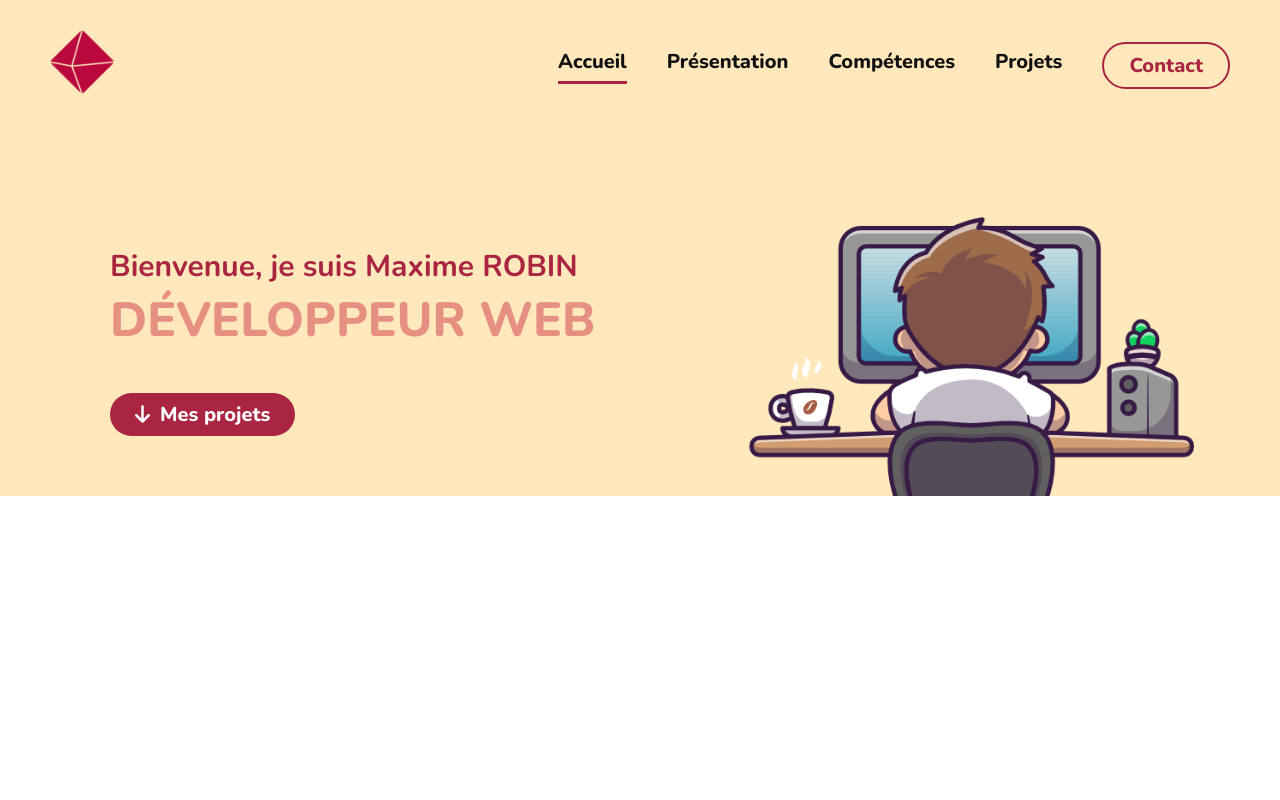
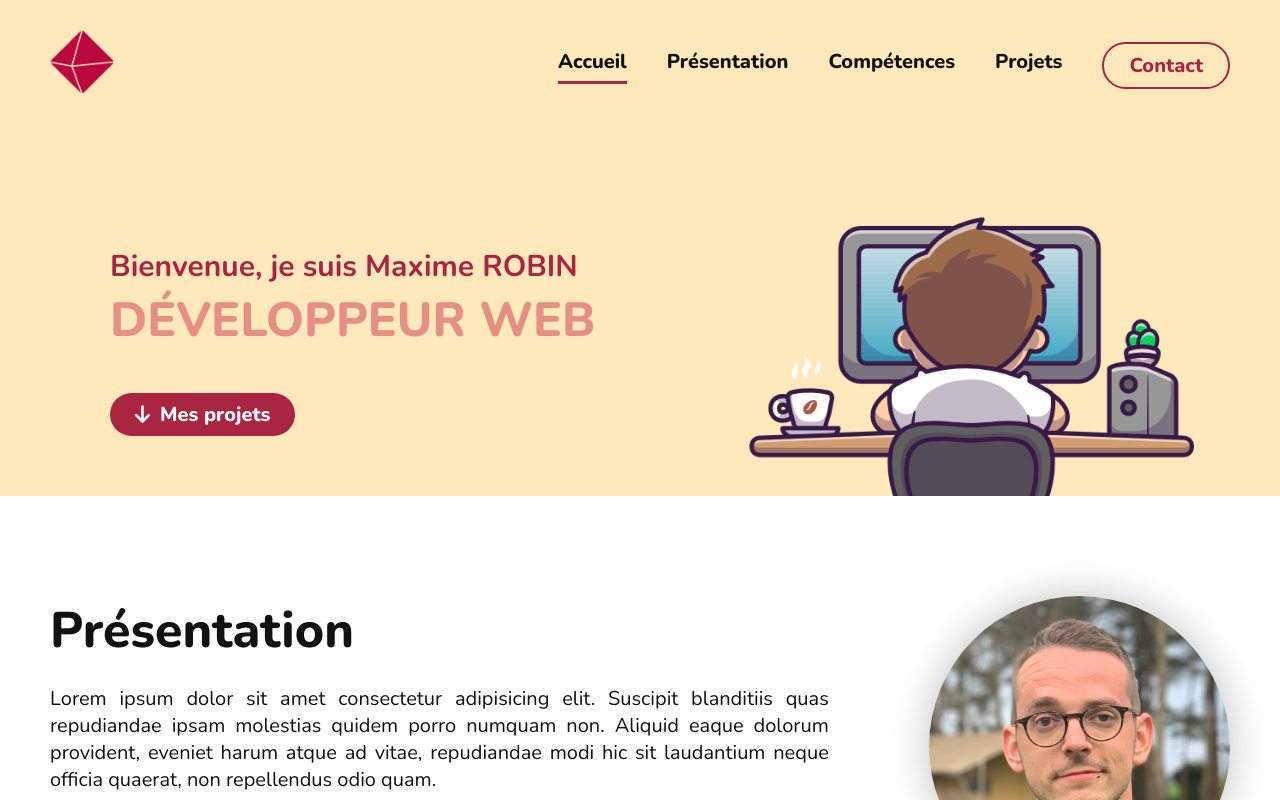
Before and after one commit to robinmaxime/portfolio, a React (Create React App) app: page / in a window 1280 px wide. Shown: the top 800 px of the page. Built offline with nearby package versions, Linux system fonts and the light colour scheme.

Commit message:
Add presentation to main page

```diff
--- a/src/App.js
+++ b/src/App.js
@@ -1,9 +1,11 @@
 import Home from "./blocks/Home";
+import Presentation from "./blocks/Presentation";
 
 function App() {
   return (
     <div>
       <Home />
+      <Presentation />
     </div>
   );
 }
```
